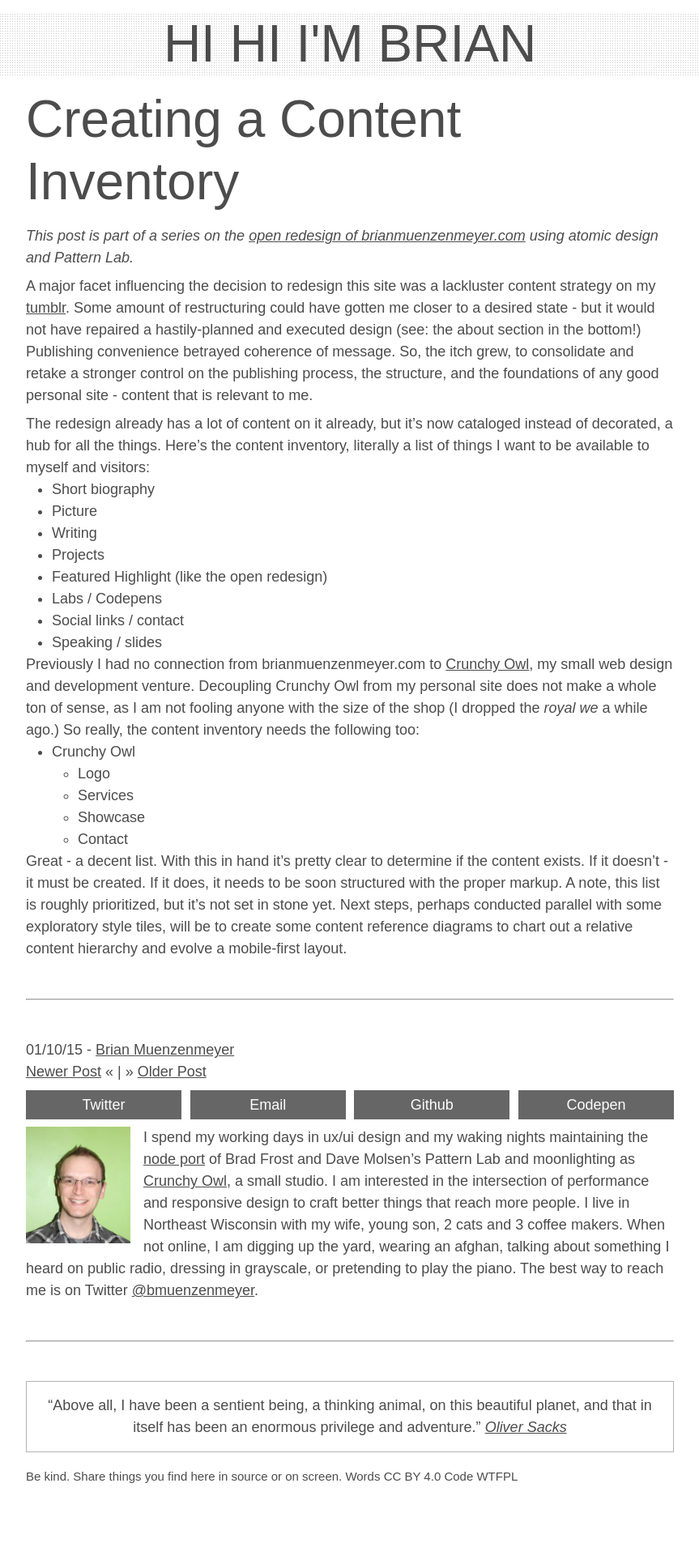
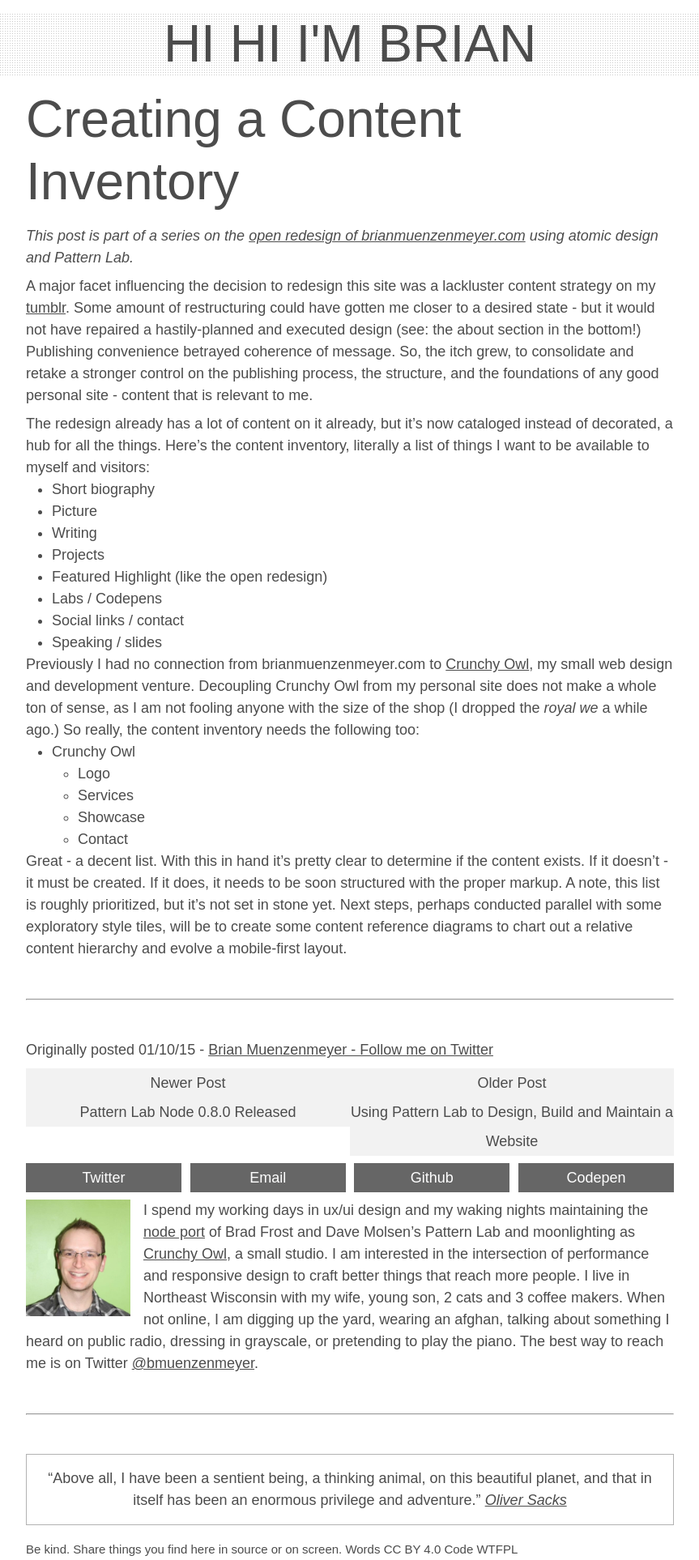
Before and after one commit to bmuenzenmeyer/bmuenzenmeyer.github.io, a Jekyll site: the page built from _posts/2015-1-10-creating-a-content-inventory.md, in a window 1280 px wide. Shown: the whole page at 81% size, without its empty margins (208-1071 px from the left). Built offline with Jekyll 4.4.1, drawn with Linux system fonts in a browser that asks for light colours; comment, search, counter and statistics services are not loaded; before the commit the page ends 1836 px from its top, so only the background shows below that.

Commit message:
improve pagination as part of https://github.com/bmuenzenmeyer/bmuenzenmeyer.github.io/issues/19

```diff
--- a/_includes/post-meta.html
+++ b/_includes/post-meta.html
@@ -1 +1 @@
-<div class="meta">{{ page.date | date: "%x" }} - <a href="https://twitter.com/bmuenzenmeyer">Brian Muenzenmeyer</a></div>
+<div class="meta">Originally posted {{ page.date | date: "%x" }} - <a href="https://twitter.com/bmuenzenmeyer">Brian Muenzenmeyer - Follow me on Twitter</a></div>
--- a/_layouts/post.html
+++ b/_layouts/post.html
@@ -7,15 +7,14 @@
 
 {% include post-meta.html %}
 
-<div class="postNav">
+<div class="postNav buttons buttons_autosize buttons_secondary">
 {% if page.next %}
-<a href="{{ site.url }}{{ page.next.url }}" title="{{ page.next.title }}">Newer Post</a> &laquo;
+<a href="{{ site.url }}{{ page.next.url }}" title="{{ page.next.title }}">Newer Post<br/>{{ page.next.title }}</a>
 {% endif %}
 {% if page.next or page.previous %}
-|
 {% endif %}
 {% if page.previous %}
-&raquo; <a href="{{ site.url }}{{ page.previous.url }}" title="{{ page.previous.title }}">Older Post</a>
+<a href="{{ site.url }}{{ page.previous.url }}" title="{{ page.previous.title }}">Older Post<br/>{{ page.previous.title }}</a>
 {% endif %}
 </div>
 
--- a/css/style.css
+++ b/css/style.css
@@ -420,6 +420,20 @@
 .buttons a:hover {
   background: rgba(0, 0, 0, 0.8);
 }
+.buttons.buttons_autosize a {
+  -webkit-box-flex: 0;
+  -moz-box-flex: 0;
+  -webkit-flex: 0 1 100%;
+  -ms-flex: 0 1 100%;
+  flex: 0 1 100%;
+}
+.buttons.buttons_secondary a {
+  color: #4c4c4c;
+  background: #f2f2f2;
+}
+.buttons.buttons_secondary a:hover {
+  background: #b2b2b2;
+}
 
 .animate-fade {
   -webkit-transition: opacity 0.3s ease-out;
@@ -478,6 +492,10 @@
   list-style: none;
 }
 
+.postNav {
+  height: 100%;
+}
+
 .masthead h1 {
   text-align: center;
 }
```
